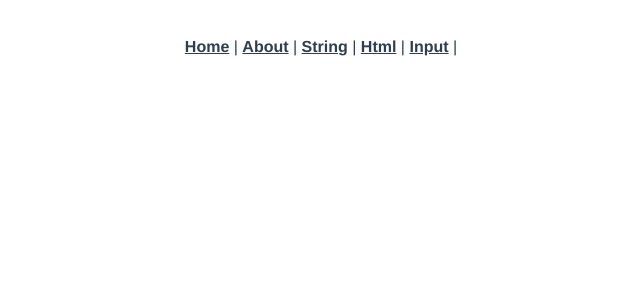
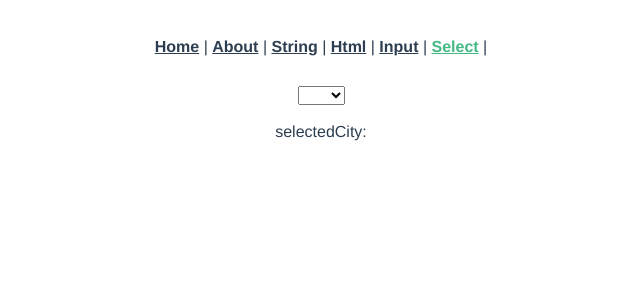
Before and after one commit to hellose/vue3-study, a Vue app: page /databinding/select in a window 1280 px wide. Shown: the top 300 px of the page, without its empty margins (319-959 px from the left). Built offline with nearby package versions, Linux system fonts and the light colour scheme.

Commit message:
v-model (select tag)

```diff
--- a/src/App.vue
+++ b/src/App.vue
@@ -5,6 +5,7 @@
     <router-link to="/databinding/string">String</router-link> |
     <router-link to="/databinding/html">Html</router-link> |
     <router-link to="/databinding/input">Input</router-link> |
+    <router-link to="/databinding/select">Select</router-link> |
   </nav>
   <router-view />
 </template>
--- a/src/router/index.js
+++ b/src/router/index.js
@@ -39,6 +39,14 @@ const routes = [
       import(
         /* webpackChunkName: "databinding" */ '../views/1_databinding/DataBindingInputView.vue'
       )
+  },
+  {
+    path: '/databinding/select',
+    name: 'DataBindingSelectView',
+    component: () =>
+      import(
+        /* webpackChunkName: "databinding" */ '../views/1_databinding/DataBindingSelectView.vue'
+      )
   }
 ]
 
--- /dev/null
+++ b/src/views/1_databinding/DataBindingSelectView.vue
@@ -0,0 +1,27 @@
+<template>
+  <div>
+    <select v-model="selectedCity">
+      <option value="" selected></option>
+      <option value="02">서울</option>
+      <option value="051">부산</option>
+      <option value="064">제주</option>
+    </select>
+    <br /><br />
+    <span>selectedCity: {{ selectedCity }}</span>
+  </div>
+</template>
+<script>
+export default {
+  components: {},
+  data() {
+    return {
+      selectedCity: ''
+    }
+  },
+  setup() {},
+  created() {},
+  mounted() {},
+  unmounted() {},
+  methods: {}
+}
+</script>
```
Also changed, not shown: 1 other file (tests, documents, lock files or other folders).
